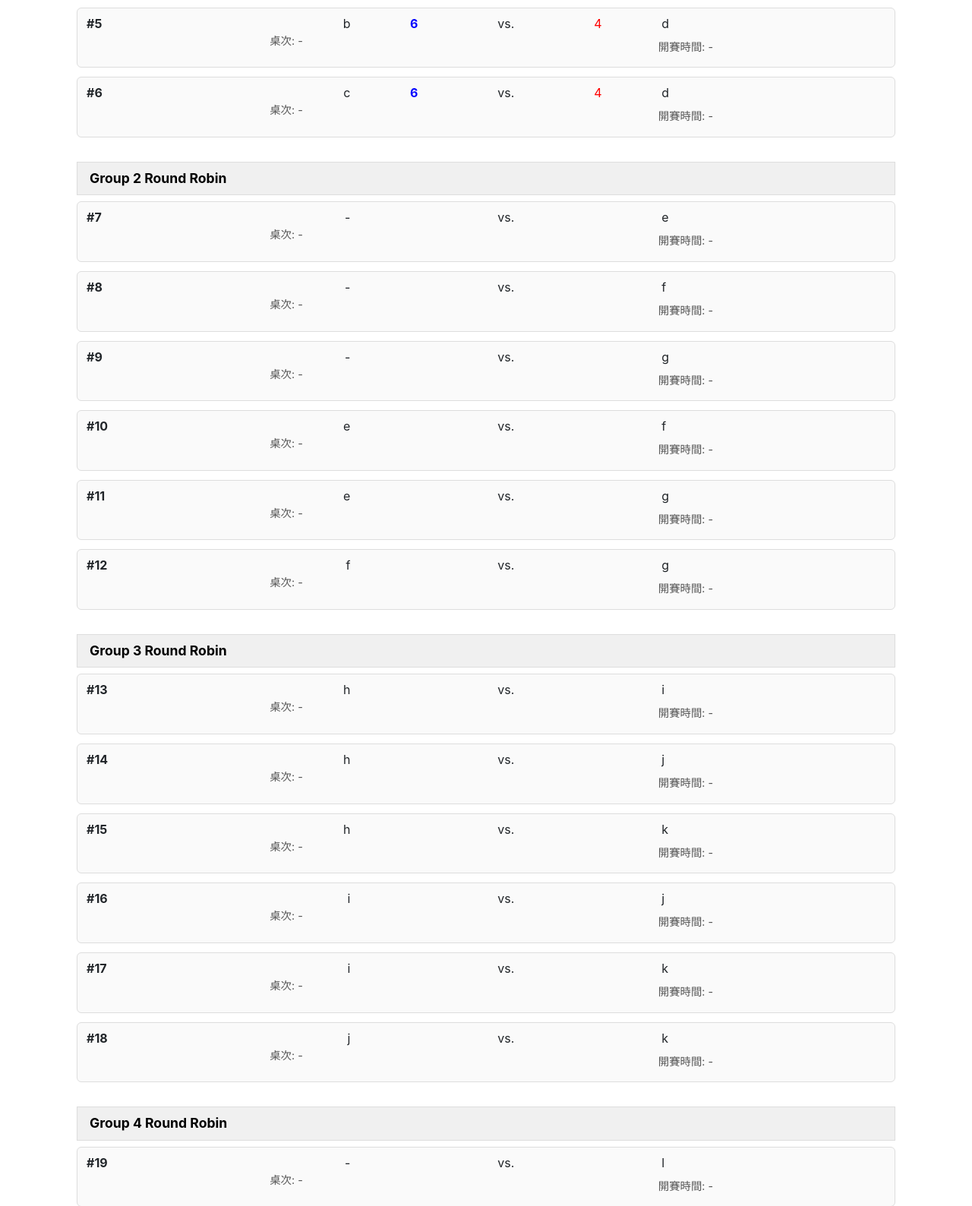
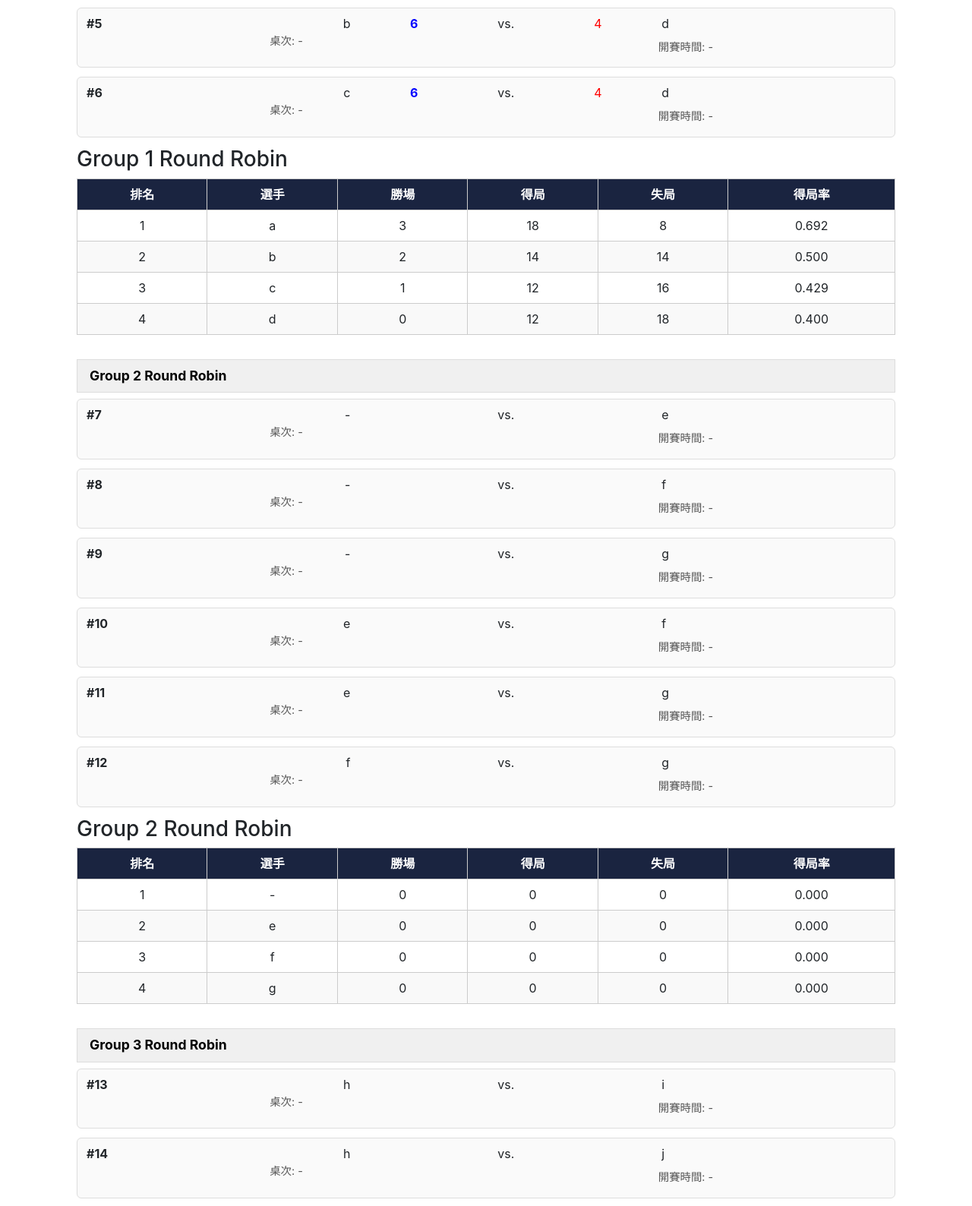
Before and after one commit to LazyForFun/nycubilliard, a Django app: page /TournamentDetailView/69 in a window 1280 px wide. Shown: the part 665-2253 px from the top of the page at 76% size. Run offline with Django 3.2, Linux system fonts and the light colour scheme; data comes from the database, SQL or seed files in the repository; both versions use the stored data as it was after the commit; some libraries are stand-ins or nearby versions.

Commit message:
Round robin standings
Show round robin standings under group matches

```diff
--- /dev/null
+++ b/schedule/templatetags/custom_filter.py
@@ -0,0 +1,8 @@
+# yourapp/templatetags/custom_filters.py
+from django import template
+
+register = template.Library()
+
+@register.filter
+def get_item(dictionary, key):
+    return dictionary.get(key)
--- a/schedule/utils.py
+++ b/schedule/utils.py
@@ -293,11 +293,108 @@ def advance_from_round_robin_and_create_single_elim(tournament):
     - 特殊情況：W = 該玩家 inning，FF = 0
     - 單敗籤表生成時避免同組首輪對戰
     """
+    standings = get_round_robin_standings(tournament)
+    advanced_players = []
+    t = tournament.advance_per_group
+    for group, players in standings.items():
+        for player in players[:t]:
+            advanced_players.append(player['player'])
+    # group_stages = tournament.stages.filter(name__icontains="Group").order_by("order")
+    # records = defaultdict(lambda: {"wins": 0, "games_for": 0, "games_against": 0})
+    # group_advancers = defaultdict(list)  # {group_name: [players...]}
+
+    # # === 統計循環賽數據 ===
+    # for stage in group_stages:
+    #     matches = stage.matches.all()
+    #     for match in matches:
+    #         p1, p2 = match.player1, match.player2
+    #         if not p1 or not p2:
+    #             continue
+
+    #         point1, point2 = match.point1, match.point2
+    #         if point1 is None or point2 is None:
+    #             continue
+
+    #         def convert_point(point, player):
+    #             if isinstance(point, (int, float)):
+    #                 return point
+    #             if isinstance(point, str):
+    #                 if point.upper() == "W":
+    #                     return getattr(player, "inning", 1)
+    #                 elif point.upper() == "FF":
+    #                     return 0
+    #             return 0
+
+    #         p1_point = convert_point(point1, p1)
+    #         p2_point = convert_point(point2, p2)
+
+    #         records[p1]["games_for"] += p1_point
+    #         records[p1]["games_against"] += p2_point
+    #         records[p2]["games_for"] += p2_point
+    #         records[p2]["games_against"] += p1_point
+
+    #         if p1_point > p2_point:
+    #             records[p1]["wins"] += 1
+    #         elif p2_point > p1_point:
+    #             records[p2]["wins"] += 1
+
+    # # === 決定各組晉級 ===
+    # for stage in group_stages:
+    #     group_players = set()
+    #     for match in stage.matches.all():
+    #         if match.player1:
+    #             group_players.add(match.player1)
+    #         if match.player2:
+    #             group_players.add(match.player2)
+
+    #     group_records = []
+    #     for p in group_players:
+    #         rec = records[p]
+    #         gf, ga = rec["games_for"], rec["games_against"]
+    #         ratio = gf / (gf + ga) if (gf + ga) > 0 else 0
+    #         group_records.append((p, rec["wins"], gf, ga, ratio))
+
+    #     group_records.sort(key=lambda x: (x[1], x[2], -x[3], x[4]), reverse=True)
+
+    #     advance_num = tournament.advance_per_group or 2
+    #     group_advancers[stage.name] = [x[0] for x in group_records[:advance_num]]
+
+    # # === 防同組對戰抽籤 ===
+    # all_advancers = []
+    # groups = list(group_advancers.values())
+
+    # # 假設每組晉級相同人數（一般情況）
+    # # 我們以「蛇形」分配到不同半區
+    # for i in range(max(len(g) for g in groups)):
+    #     for group in groups:
+    #         if i < len(group):
+    #             all_advancers.append(group[i])
+
+    # # 若仍需隨機微調（例如組數太少），再隨機交換部分種子
+    # random.shuffle(all_advancers)
+
+    # # === 生成單敗籤表 ===
+    random.shuffle(advanced_players)
+    create_single_elimination_bracket(tournament, advanced_players)
+    return tournament
+
+def get_round_robin_standings(tournament):
+    """
+    即時計算循環賽各組積分表。
+    回傳格式：
+    {
+        "Group A": [
+            {"player": player, "wins": 3, "games_for": 21, "games_against": 10, "ratio": 0.677},
+            ...
+        ],
+        ...
+    }
+    """
     group_stages = tournament.stages.filter(name__icontains="Group").order_by("order")
     records = defaultdict(lambda: {"wins": 0, "games_for": 0, "games_against": 0})
-    group_advancers = defaultdict(list)  # {group_name: [players...]}
+    group_standings = defaultdict(list)
 
-    # === 統計循環賽數據 ===
+    # === 統計數據 ===
     for stage in group_stages:
         matches = stage.matches.all()
         for match in matches:
@@ -306,8 +403,12 @@ def advance_from_round_robin_and_create_single_elim(tournament):
                 continue
 
             point1, point2 = match.point1, match.point2
-            if point1 is None or point2 is None:
+            if point1 == '' or point2 == '':
                 continue
+            if point1 != 'W' and point1 != 'FF':
+                point1 = int(point1)
+            if point2 != 'W' and point2 != 'FF':
+                point2 = int(point2)
 
             def convert_point(point, player):
                 if isinstance(point, (int, float)):
@@ -332,7 +433,7 @@ def advance_from_round_robin_and_create_single_elim(tournament):
             elif p2_point > p1_point:
                 records[p2]["wins"] += 1
 
-    # === 決定各組晉級 ===
+    # === 各組排名 ===
     for stage in group_stages:
         group_players = set()
         for match in stage.matches.all():
@@ -341,32 +442,20 @@ def advance_from_round_robin_and_create_single_elim(tournament):
             if match.player2:
                 group_players.add(match.player2)
 
-        group_records = []
+        player_list = []
         for p in group_players:
             rec = records[p]
             gf, ga = rec["games_for"], rec["games_against"]
             ratio = gf / (gf + ga) if (gf + ga) > 0 else 0
-            group_records.append((p, rec["wins"], gf, ga, ratio))
+            player_list.append({
+                "player": p,
+                "wins": rec["wins"],
+                "games_for": gf,
+                "games_against": ga,
+                "ratio": round(ratio, 3),
+            })
 
-        group_records.sort(key=lambda x: (x[1], x[2], -x[3], x[4]), reverse=True)
+        player_list.sort(key=lambda x: (x["wins"], x["games_for"], -x["games_against"], x["ratio"]), reverse=True)
+        group_standings[stage.name] = player_list
 
-        advance_num = tournament.advance_per_group or 2
-        group_advancers[stage.name] = [x[0] for x in group_records[:advance_num]]
-
-    # === 防同組對戰抽籤 ===
-    all_advancers = []
-    groups = list(group_advancers.values())
-
-    # 假設每組晉級相同人數（一般情況）
-    # 我們以「蛇形」分配到不同半區
-    for i in range(max(len(g) for g in groups)):
-        for group in groups:
-            if i < len(group):
-                all_advancers.append(group[i])
-
-    # 若仍需隨機微調（例如組數太少），再隨機交換部分種子
-    random.shuffle(all_advancers)
-
-    # === 生成單敗籤表 ===
-    create_single_elimination_bracket(tournament, all_advancers)
-    return tournament
+    return group_standings
--- a/schedule/views.py
+++ b/schedule/views.py
@@ -10,7 +10,7 @@ from django.contrib.auth.mixins import LoginRequiredMixin
 import csv, io, random, math
 from .models import Tournament, Player, Announcement, Match
 from .forms import PlayerImportForm, AnnouncementForm
-from .utils import create_single_elimination_bracket, create_double_elimination_bracket, create_mixed_bracket, advance_from_round_robin_and_create_single_elim, advance_from_double_elim_and_create_single_elim
+from .utils import create_single_elimination_bracket, create_double_elimination_bracket, create_mixed_bracket, advance_from_round_robin_and_create_single_elim, advance_from_double_elim_and_create_single_elim, get_round_robin_standings
 
 # Create your views here.
 class Home(View):
@@ -87,7 +87,7 @@ class MatchDetailView(LoginRequiredMixin, View):
                     next_match.player2 = match.winner
             next_match.save()
 
-        return redirect('TournamentDetailView', pk=match.stage.tournament.id)
+        return redirect(f"{reverse('TournamentDetailView', args=[match.stage.tournament.id])}?show_standings=1")
 
 class AnnouncementDeleteView(LoginRequiredMixin, DeleteView):
     model = Announcement
@@ -229,7 +229,9 @@ class TournamentCreateView(LoginRequiredMixin, View):
 
 class TournamentDetailView(View):
     def get(self, request, pk):
-        return self.render_tournament(request, pk)
+        tournament = Tournament.objects.get(id=pk)
+        show_standings = request.GET.get("show_standings") or tournament.type == 'round_robin'
+        return self.render_tournament(request, pk, show_standings)
 
     def post(self, request, pk):
         # 判斷 POST 目的
@@ -261,7 +263,7 @@ class TournamentDetailView(View):
         # 其他未知情況就照舊顯示
         return self.render_tournament(request, pk)
 
-    def render_tournament(self, request, pk, is_post=False):
+    def render_tournament(self, request, pk, show_standings=False, is_post=False):
         tournament = Tournament.objects.get(id=pk)
 
         # 搜尋功能（僅 POST 時啟用）
@@ -296,13 +298,19 @@ class TournamentDetailView(View):
         has_two_stages = tournament.type in ['double_elim', 'round_robin']
         has_final_matches = bool(final_stages)
 
+        standings = None
+        if show_standings:
+            standings = get_round_robin_standings(tournament)
+
         context = {
             'tournament': tournament,
             'group_stage_matches': group_stages,
             'final_stage_matches': final_stages,
             'has_two_stages': has_two_stages,
             'show_generate_button': has_two_stages and not has_final_matches,
+            'standings': standings,
         }
+        # print(context['standings'])
         return render(request, 'ListStageAndMatch.html', context)
 
 
--- a/templates/ListStageAndMatch.html
+++ b/templates/ListStageAndMatch.html
@@ -1,5 +1,6 @@
 {% extends "layout.html" %}
 {% load i18n %}
+{% load custom_filter %}
 
 {# --- 導覽列下方的階段切換按鈕（只在雙敗或循環賽顯示） --- #}
 {% block switch %}
@@ -44,11 +45,40 @@
                     {% include "partials/match_item.html" %}
                 {% endfor %}
             </ul>
+            {% if standings %}
+                <h3>{{ sm.stage.name }}</h3>
+                <table class="standing-table">
+                    <thead>
+                        <tr>
+                            <th>排名</th>
+                            <th>選手</th>
+                            <th>勝場</th>
+                            <th>得局</th>
+                            <th>失局</th>
+                            <th>得局率</th>
+                        </tr>
+                    </thead>
+                    <tbody>
+                        {% for p in standings|get_item:sm.stage.name %}
+                        <tr>
+                            <td>{{ forloop.counter }}</td>
+                            <td>{{ p.player.name }}</td>
+                            <td>{{ p.wins }}</td>
+                            <td>{{ p.games_for }}</td>
+                            <td>{{ p.games_against }}</td>
+                            <td>{{ p.ratio|floatformat:3 }}</td>
+                        </tr>
+                        {% endfor %}
+                    </tbody>
+                </table>
+            {% endif %}
         </div>
+
         {% empty %}
         <p>{% trans "尚無比賽資料" %}</p>
         {% endfor %}
     </div>
+
 </div>
 
 <!-- FINAL STAGE -->
@@ -241,6 +271,28 @@
     flex: 1;
     text-align: center;
 }
+
+.standings-container {
+    margin-top: 2rem;
+}
+.standing-table {
+    width: 100%;
+    border-collapse: collapse;
+    margin-bottom: 2rem;
+}
+.standing-table th, .standing-table td {
+    border: 1px solid #ccc;
+    padding: 0.5rem 0.75rem;
+    text-align: center;
+}
+.standing-table th {
+    background-color: #1a2440;
+    color: white;
+}
+.standing-table tr:nth-child(even) {
+    background-color: #f9f9f9;
+}
+
 @media (max-width: 600px) {
     .match { flex-direction: column; align-items: flex-start; }
     .player1, .vs, .player2 { flex: 1 1 100%; text-align: left; }
```
Also changed, not shown: db.sqlite3, schedule/templatetags/__init__.py (added).
